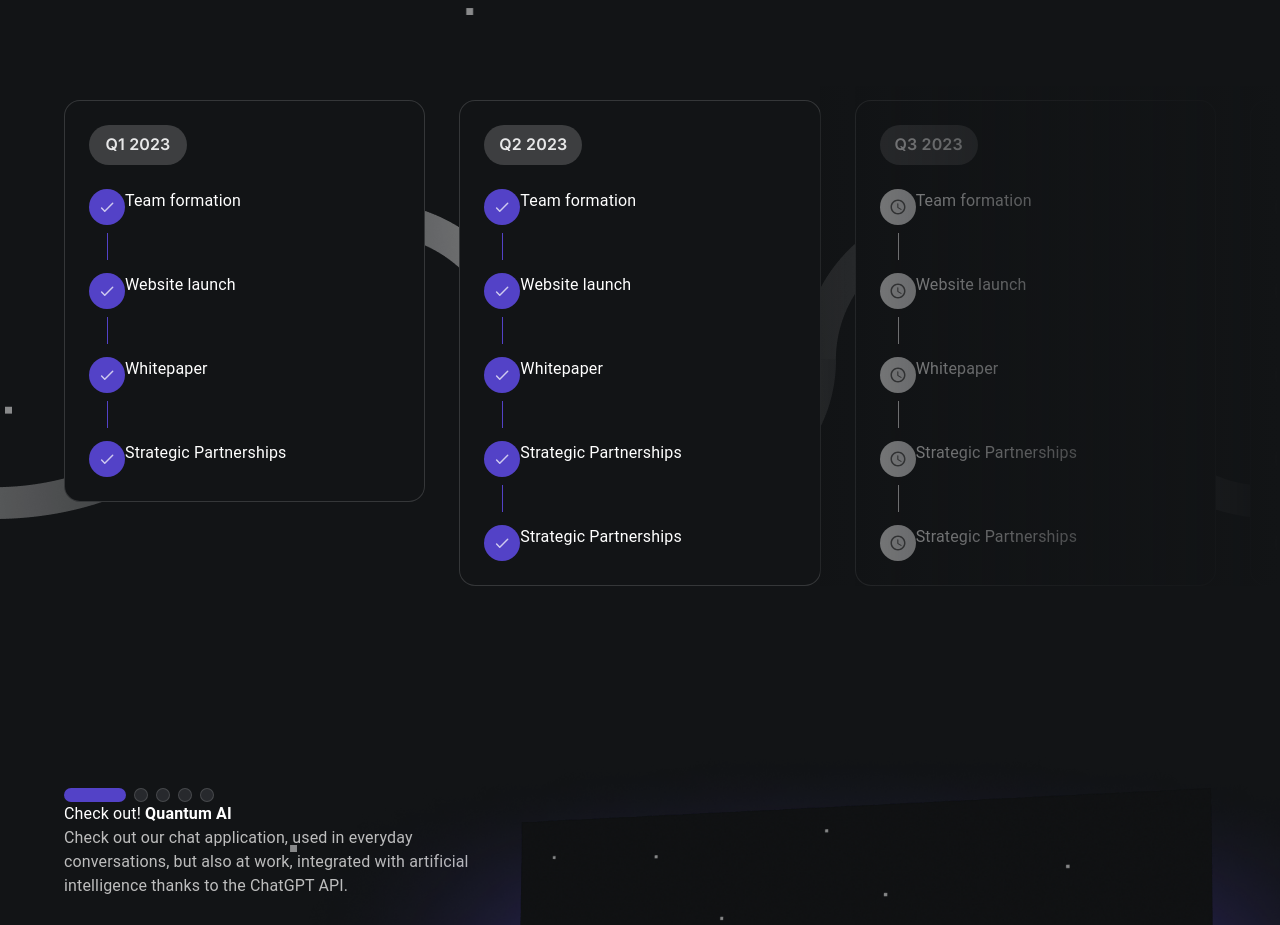
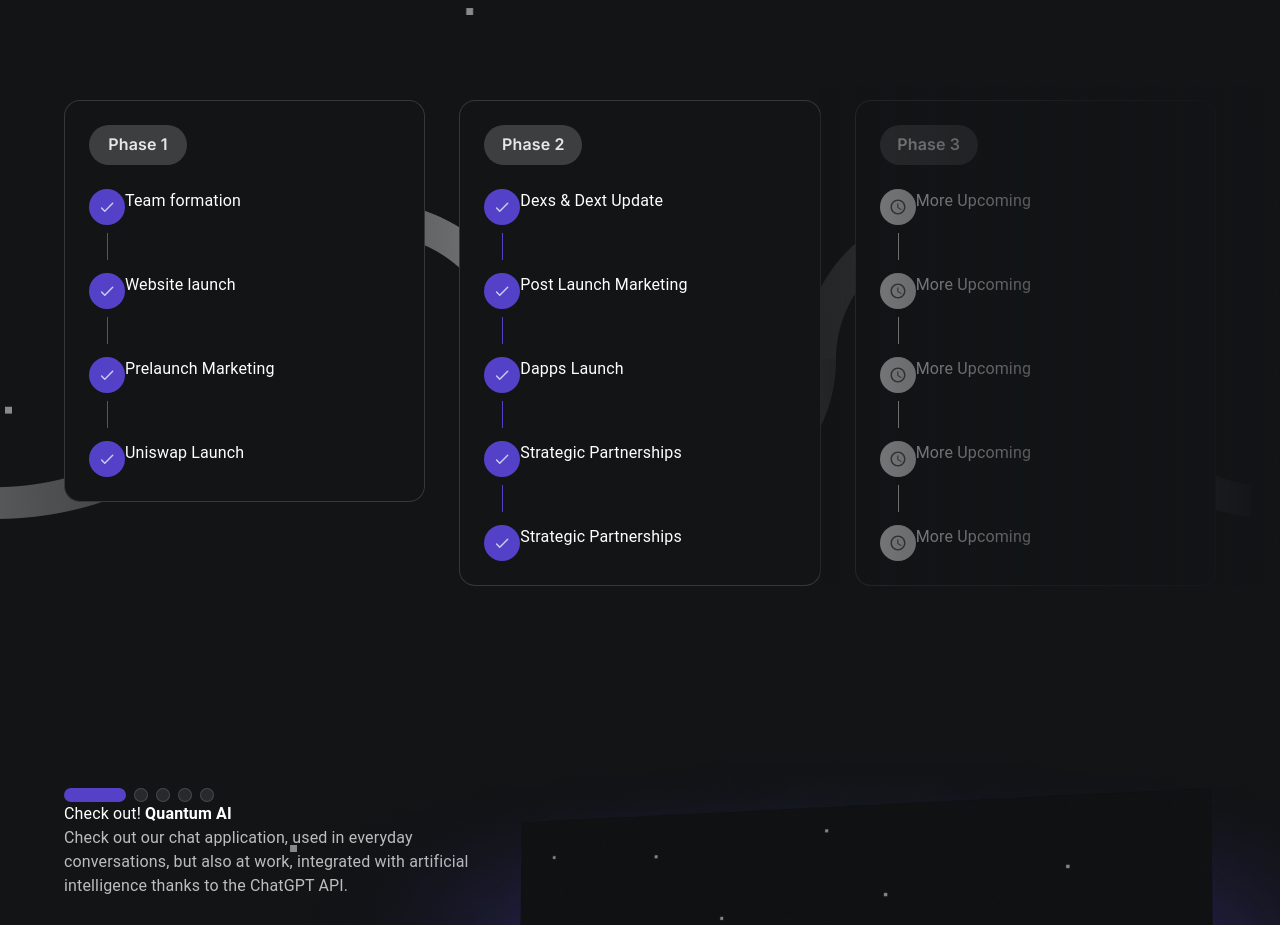
Before and after one commit to SaninERC20/QuantumAI, a Next.js app: page / in a window 1280 px wide. Shown: the part 3730-4655 px from the top of the page. Built offline with nearby package versions, Linux system fonts and the light colour scheme.

Commit message:
Update roadmap.js

```diff
--- a/components/homePage/roadmap/roadmap.js
+++ b/components/homePage/roadmap/roadmap.js
@@ -33,26 +33,26 @@ let roadmap1 = [
 		done: true,
 	},
 	{
-		title: 'Whitepaper',
+		title: 'Prelaunch Marketing',
 		done: true,
 	},
 	{
-		title: 'Strategic Partnerships',
+		title: 'Uniswap Launch',
 		done: true,
 	},
 ];
 
 let roadmap2 = [
 	{
-		title: 'Team formation',
+		title: 'Dexs & Dext Update',
 		done: true,
 	},
 	{
-		title: 'Website launch',
+		title: 'Post Launch Marketing',
 		done: true,
 	},
 	{
-		title: 'Whitepaper',
+		title: 'Dapps Launch',
 		done: true,
 	},
 	{
@@ -67,46 +67,46 @@ let roadmap2 = [
 
 let roadmap3 = [
 	{
-		title: 'Team formation',
+		title: 'More Upcoming',
 		done: false,
 	},
 	{
-		title: 'Website launch',
+		title: 'More Upcoming',
 		done: false,
 	},
 	{
-		title: 'Whitepaper',
+		title: 'More Upcoming',
 		done: false,
 	},
 	{
-		title: 'Strategic Partnerships',
+		title: 'More Upcoming',
 		done: false,
 	},
 	{
-		title: 'Strategic Partnerships',
+		title: 'More Upcoming',
 		done: false,
 	},
 ];
 
 let roadmap4 = [
 	{
-		title: 'Team formation',
+		title: 'More Upcoming',
 		done: false,
 	},
 	{
-		title: 'Website launch',
+		title: 'More Upcoming',
 		done: false,
 	},
 	{
-		title: 'Whitepaper',
+		title: 'More Upcoming',
 		done: false,
 	},
 	{
-		title: 'Strategic Partnerships',
+		title: 'More Upcoming',
 		done: false,
 	},
 	{
-		title: 'Strategic Partnerships',
+		title: 'More Upcoming',
 		done: false,
 	},
 ];
@@ -195,7 +195,7 @@ function Roadmap() {
 							</div>
 							<div className={styles.swiperSlideInside}>
 								<div className={styles.swiperTitle}>
-									<Typography>Q1 2023</Typography>
+									<Typography>Phase 1</Typography>
 								</div>
 								{roadmap1.map((element, index) => {
 									return (
@@ -241,7 +241,7 @@ function Roadmap() {
 						<SwiperSlide className={styles.swiperSlide}>
 							<div className={styles.swiperSlideInside}>
 								<div className={styles.swiperTitle}>
-									<Typography>Q2 2023</Typography>
+									<Typography>Phase 2</Typography>
 								</div>
 								{roadmap2.map((element, index) => {
 									return (
@@ -287,7 +287,7 @@ function Roadmap() {
 						<SwiperSlide className={styles.swiperSlide}>
 							<div className={styles.swiperSlideInside}>
 								<div className={styles.swiperTitle}>
-									<Typography>Q3 2023</Typography>
+									<Typography>Phase 3</Typography>
 								</div>
 								{roadmap3.map((element, index) => {
 									return (
@@ -333,7 +333,7 @@ function Roadmap() {
 						<SwiperSlide className={styles.swiperSlide}>
 							<div className={styles.swiperSlideInside}>
 								<div className={styles.swiperTitle}>
-									<Typography>Q4 2023</Typography>
+									<Typography>Phase 4</Typography>
 								</div>
 								{roadmap4.map((element, index) => {
 									return (
```
